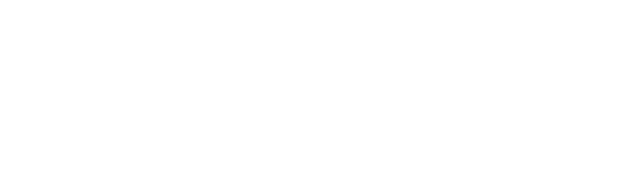
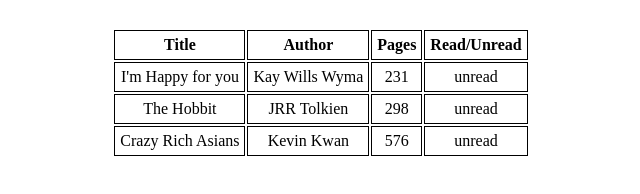
Before and after one commit to jsfilas/Library, a plain HTML site: page index.html in a window 1280 px wide. Shown: the whole page, without its empty margins (319-959 px from the left). Drawn offline with Linux system fonts and the light colour scheme.

Commit message:
added Book constructor and added function to create a table display for each book

```diff
--- a/index.html
+++ b/index.html
@@ -6,6 +6,10 @@
         <title>Library</title>
     </head>
     <body>
+        <div>
+            <div id="table">
+            </div>
+        </div>
         <script src="library.js"></script>
     </body>
 </html>
--- a/library.js
+++ b/library.js
@@ -0,0 +1,57 @@
+let myLibrary = [];
+
+// Constructor
+function Book(title, author, pages) {
+    this.title = title;
+    this.author = author;
+    this.pages = pages;
+    this.read = "unread";
+}
+
+// Function to add to Libaray Array
+function addBookToLibrary(obj) {
+    myLibrary.push(obj);
+}
+
+const imHappyForYou = new Book("I'm Happy for you", "Kay Wills Wyma", 231);
+const theHobbit = new Book("The Hobbit", "JRR Tolkien", 298);
+const crazyRichAsians = new Book("Crazy Rich Asians", "Kevin Kwan", 576);
+
+addBookToLibrary(imHappyForYou);
+addBookToLibrary(theHobbit);
+addBookToLibrary(crazyRichAsians);
+
+// var table = document.getElementById("table");  // set to table
+
+let myTable = document.querySelector('#table');
+let headers = ['Title', 'Author', 'Pages', 'Read/Unread'];
+
+function displayBooks() {
+    let table = document.createElement('table');
+    let headerRow = document.createElement('tr');
+
+    headers.forEach(headerText => {
+        let header = document.createElement('th');
+        let textNode = document.createTextNode(headerText);
+        header.appendChild(textNode);
+        headerRow.appendChild(header);
+    });
+
+    table.appendChild(headerRow);
+
+    myLibrary.forEach(book => {
+        let row = document.createElement('tr');
+
+        Object.values(book).forEach(text =>{
+            let cell = document.createElement('td');
+            let textNode = document.createTextNode(text);
+            cell.appendChild(textNode);
+            row.appendChild(cell);
+        });
+        table.appendChild(row);
+    });
+
+    myTable.appendChild(table);
+}
+
+displayBooks();
--- a/style.css
+++ b/style.css
@@ -0,0 +1,18 @@
+body {
+    text-align: center;
+
+}
+
+div {
+    display: inline-block;
+}
+
+#table {
+    display: block;
+    margin-top: 20px;
+}
+
+th, td {
+    border: 1px solid black;
+    padding: 5px;
+}
```
